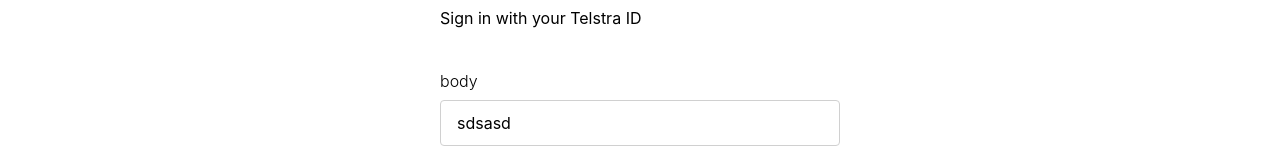
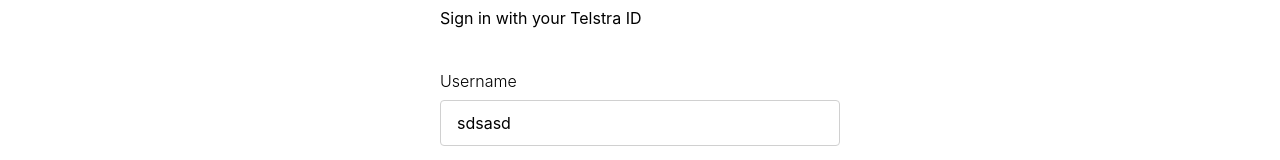
Before and after one commit to 47hamza/Testril, a Next.js app: page / in a window 1280 px wide. Shown: the part 151-311 px from the top of the page. Built offline with nearby package versions, Linux system fonts and the light colour scheme.

Commit message:
code fixes

```diff
--- a/src/app/components/Telstra/LoginPage.js
+++ b/src/app/components/Telstra/LoginPage.js
@@ -28,7 +28,7 @@
 
           <div className="formGroup">
             <label htmlFor="username" className="label">
-              body
+              Username
             </label>
             <input
               type="text"
```
